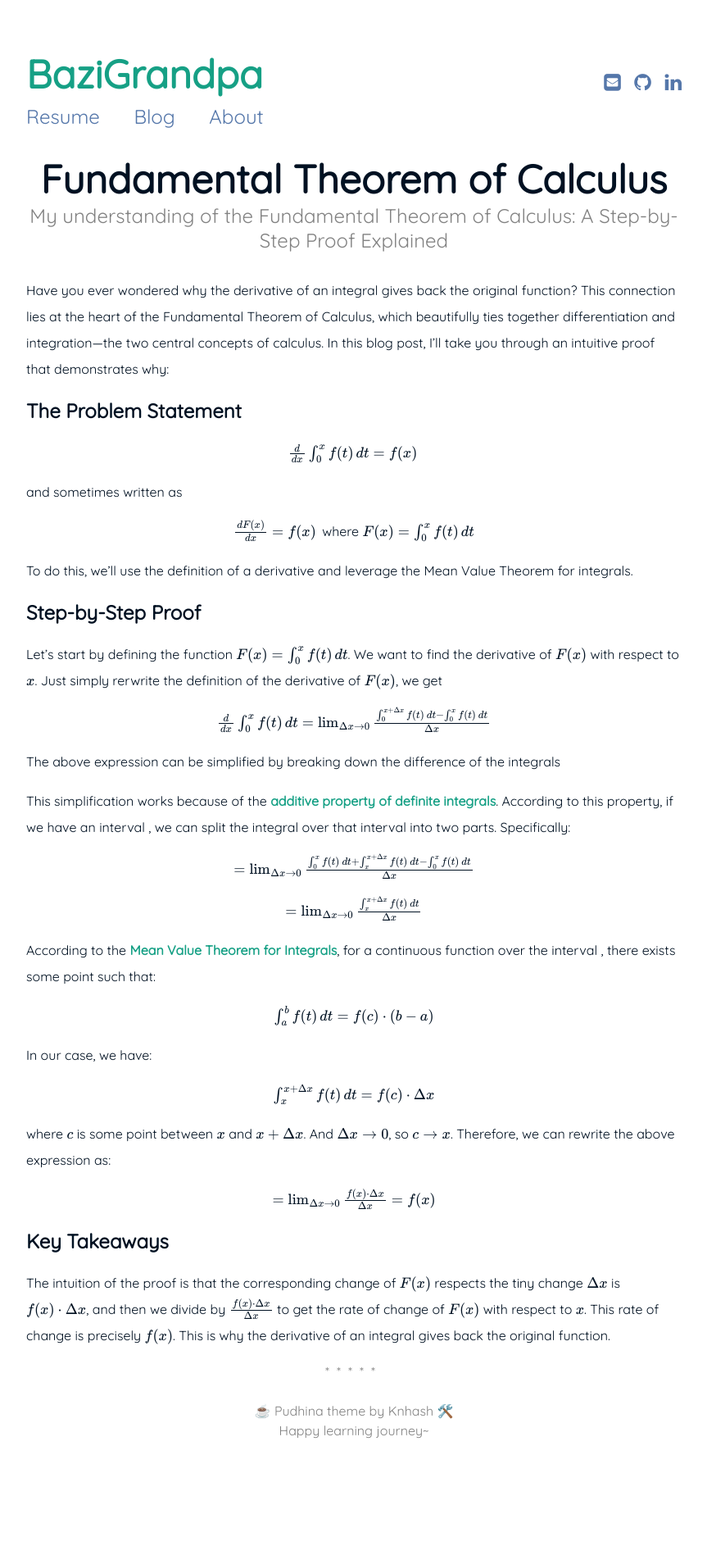
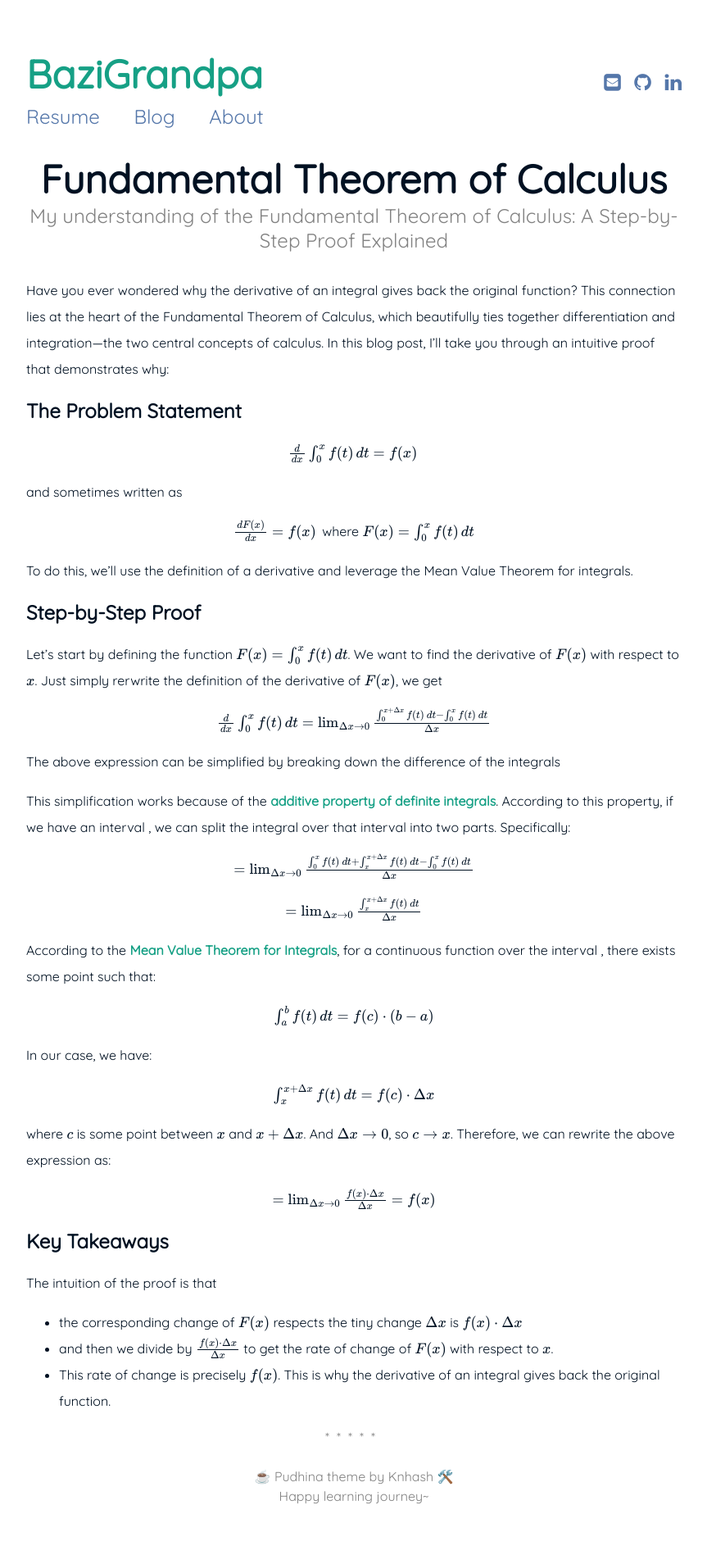
Before and after one commit to BaziGrandpa/BaziGrandpa.github.io, a Jekyll site: the page built from _posts/2024-11-3-Basic-Proof-of-Intergral-Derivative.md, in a window 1280 px wide. Shown: the whole page at 82% size, without its empty margins (208-1071 px from the left). Built offline with Jekyll 4.4.1, drawn with Linux system fonts in a browser that asks for light colours; formulas are drawn with MathJax 3; before the commit the page ends 1817 px from its top, so only the background shows below that.

```diff
--- a/_posts/2024-11-3-Basic-Proof-of-Intergral-Derivative.md
+++ b/_posts/2024-11-3-Basic-Proof-of-Intergral-Derivative.md
@@ -61,4 +61,7 @@ where $c$ is some point between $x$ and $x + \Delta x$. And $\Delta x \to 0$, so
 </p> -->
 
 ## Key Takeaways
-The intuition of the proof is that the corresponding change of $F(x)$ respects the tiny change $\Delta x$ is $f(x) \cdot \Delta x$, and then we divide by $\frac{f(x) \cdot \Delta x}{\Delta x} $ to get the rate of change of $F(x)$ with respect to $x$. This rate of change is precisely $f(x)$. This is why the derivative of an integral gives back the original function.
+The intuition of the proof is that
+- the corresponding change of $F(x)$ respects the tiny change $\Delta x$ is $f(x) \cdot \Delta x$
+- and then we divide by $\frac{f(x) \cdot \Delta x}{\Delta x} $ to get the rate of change of $F(x)$ with respect to $x$.
+- This rate of change is precisely $f(x)$. This is why the derivative of an integral gives back the original function.
```
